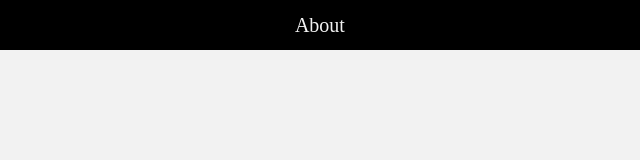
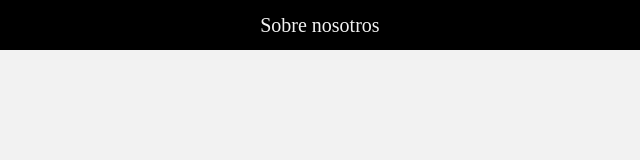
Before and after one commit to moraelhumano/git-101, a plain HTML site: page index.html in a window 1280 px wide. Shown: the full height of the page, 289-929 px from the left. Drawn offline with Linux system fonts and the light colour scheme.

Commit message:
se modifica html

```diff
--- a/index.html
+++ b/index.html
@@ -13,7 +13,7 @@
 
                 <a href="index.html"><img src="" alt="" /></a>
 
-            <a href="about.html">About</a>
+            <a href="about.html">Sobre nosotros</a>
             <a href="contact.html">Contact</a>
 
 </body>
```
